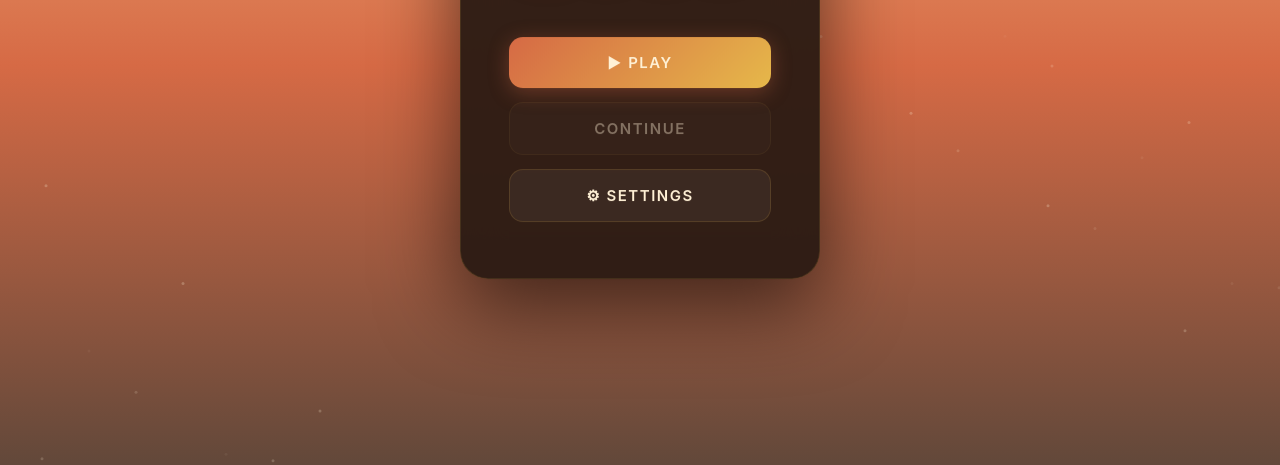
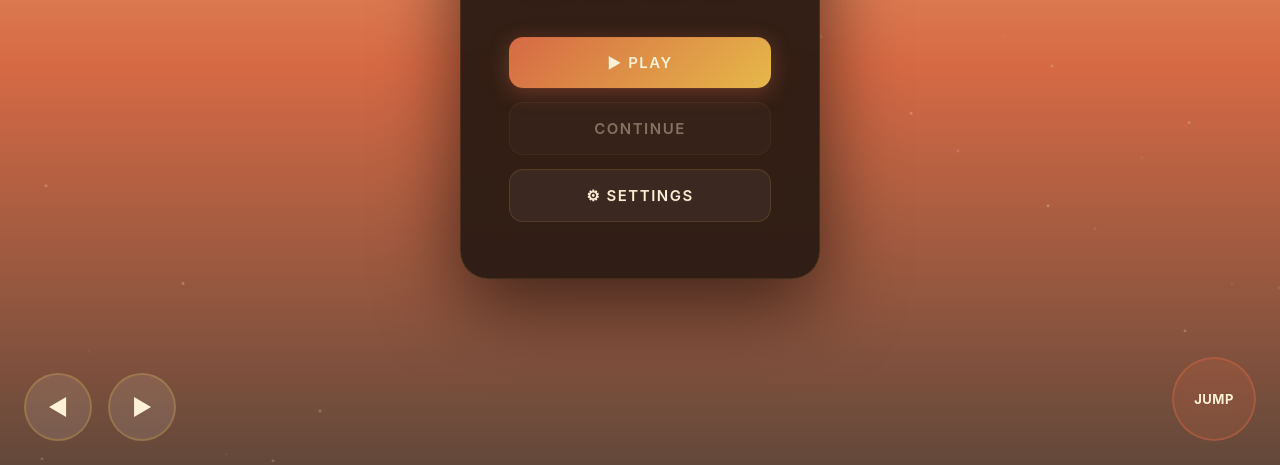
Before and after one commit to wilsongitonga600-dev/NOOK-BRAND, a plain HTML site: page index.html in a window 1280 px wide. Shown: the part 335-800 px from the top of the page. Drawn offline with Linux system fonts and the light colour scheme; no server answers; animation ran at ten frames a second.

Commit message:
Update Nook Lumina Run

```diff
--- a/css/main.css
+++ b/css/main.css
@@ -271,8 +271,17 @@ input[type="checkbox"] { width: 22px; height: 22px; accent-color: #D66A45; curso
 }
 .jump-btn:active { background: rgba(214, 106, 69, 0.4); }
 
+/* Hide on-screen touch controls whenever the primary input is a real mouse/
+   trackpad (hover + fine pointer) — this is what actually distinguishes
+   "desktop" from "phone/tablet", not window width. A narrow desktop browser
+   window used to incorrectly show touch buttons under the old width-based
+   check, and a touchscreen device with a wide screen would incorrectly hide
+   them the same way. */
+@media (hover: hover) and (pointer: fine) {
+  .mobile-controls { display: none; }
+}
+
 @media (min-width: 768px) {
-  .mobile-controls { display: none; }
   .menu-container { min-width: 360px; padding: 56px 48px; }
   .game-title { font-size: 64px; }
 }
--- a/js/game.js
+++ b/js/game.js
@@ -92,16 +92,27 @@ class Game {
       this.resize();
       setTimeout(() => this.resize(), 150);
     });
+    // Belt-and-suspenders: watch the canvas's own laid-out size directly.
+    // This fires on layout changes that don't reliably send a window
+    // "resize" event on every browser (e.g. toggling "Request Desktop
+    // Site"), since it observes the actual element rather than the window.
+    if (window.ResizeObserver) {
+      new ResizeObserver(() => this.resize()).observe(canvas);
+    }
     this.setupInputs();
   }
 
   resize() {
-    // visualViewport reflects the actual visible area more accurately than
-    // window.innerWidth/innerHeight on many Android browsers (dynamic
-    // toolbars, on-screen keyboard, some notch/cutout handling).
-    const vv = window.visualViewport;
-    const w = vv ? Math.round(vv.width) : window.innerWidth;
-    const h = vv ? Math.round(vv.height) : window.innerHeight;
+    // Measure the canvas element's own laid-out box size, not the window or
+    // visualViewport — those can diverge from how the canvas is actually
+    // drawn on screen under things like Chrome's "Request Desktop Site"
+    // mode (which fakes a ~980px viewport and zooms the page to fit), which
+    // previously left a blank strip where the canvas thought it was shorter
+    // than it was actually rendered. getBoundingClientRect() always
+    // reflects reality regardless of what zoom/emulation is happening above it.
+    const rect = this.canvas.getBoundingClientRect();
+    const w = Math.round(rect.width);
+    const h = Math.round(rect.height);
     if (w <= 0 || h <= 0) return;
     this.canvas.width = w;
     this.canvas.height = h;
```
